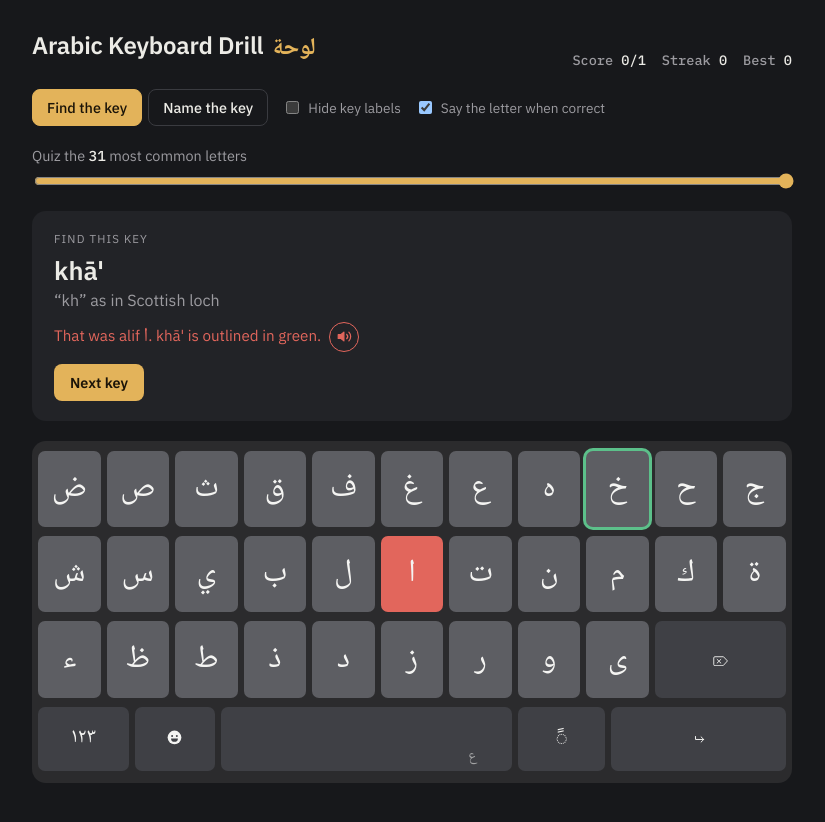
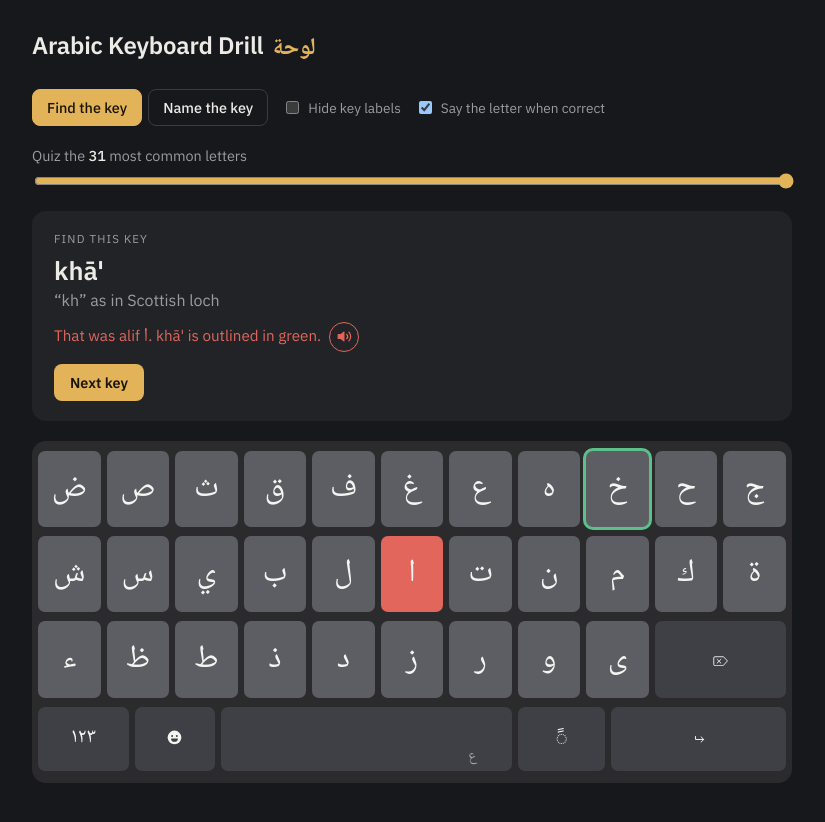
Before and after one commit to real-shafe/arabic-keyboard-drill, a website: page public/index.html in a window 1280 px wide. Both pictures are taken after a click on the element 640 px from the left and 552 px from the top of the page. Shown: the whole page, without its empty margins (228-1053 px from the left). Drawn offline with Linux system fonts and the light colour scheme.

Commit message:
Remove the score, streak and best counters
Co-Authored-By: Claude Opus 5.5 <noreply@anthropic.com>

```diff
--- a/public/index.html
+++ b/public/index.html
@@ -24,8 +24,6 @@ body{font-family:var(--ui);padding-left:max(16px,env(safe-area-inset-left,0px));
 header{display:flex;flex-wrap:wrap;align-items:end;justify-content:space-between;gap:12px}
 h1{font-size:1.5rem;margin:0;font-weight:600;letter-spacing:-.01em;text-wrap:balance}
 h1 span{font-family:var(--ar);color:var(--accent);font-weight:700;margin-inline-start:.35em}
-.stats{display:flex;gap:16px;font-family:var(--mono);font-size:.85rem;color:var(--muted);font-variant-numeric:tabular-nums}
-.stats b{color:var(--fg);font-weight:500}
 .modes{display:flex;gap:6px;flex-wrap:wrap}
 .modes button,.opt,.ghost{font:500 .9rem var(--ui);border-radius:8px;cursor:pointer;border:1px solid #3a3b40;background:transparent;color:var(--fg);padding:8px 14px}
 .modes button[aria-pressed="true"]{background:var(--accent);color:#1b1408;border-color:var(--accent)}
@@ -81,11 +79,6 @@ button:focus-visible{outline:2px solid var(--accent);outline-offset:2px}
   <header>
     <div>
       <h1>Arabic Keyboard Drill<span>لوحة</span></h1>
-    </div>
-    <div class="stats" aria-live="polite">
-      <div>Score <b id="score">0/0</b></div>
-      <div>Streak <b id="streak">0</b></div>
-      <div>Best <b id="best">0</b></div>
     </div>
   </header>
 
@@ -161,10 +154,10 @@ kb.innerHTML=rows.map(r=>`<div class="row">${r.map(k=>keyHTML(k)).join("")}</div
  `<div class="row bottom">${bottom.map(k=>keyHTML(k)).join("")}</div>`;
 const keyEl=id=>kb.querySelector(`[data-id="${id}"]`);
 
-let state={mode:"find",cur:null,locked:false,score:0,total:0,streak:0,best:0,missed:{}};
+let state={mode:"find",cur:null,locked:false,missed:{}};
 let savedLimit=31,savedSpeak=true;
-try{const s=JSON.parse(localStorage.getItem("akd")||"null");if(s){state.best=s.best||0;state.missed=s.missed||{};savedLimit=s.limit||31;savedSpeak=s.speak!==false}}catch(e){}
-function save(){try{localStorage.setItem("akd",JSON.stringify({best:state.best,missed:state.missed,limit,speak:$("speak").checked}))}catch(e){}}
+try{const s=JSON.parse(localStorage.getItem("akd")||"null");if(s){state.missed=s.missed||{};savedLimit=s.limit||31;savedSpeak=s.speak!==false}}catch(e){}
+function save(){try{localStorage.setItem("akd",JSON.stringify({missed:state.missed,limit,speak:$("speak").checked}))}catch(e){}}
 
 const $=id=>document.getElementById(id);
 let limit=31;
@@ -205,10 +198,9 @@ function glyphOf(k){return k.fn?"":` <span class="ar">${k.ch}</span>`}
 function answer(id,btn){
   if(state.locked)return;state.locked=true;
   const k=state.cur,ok=id===k.id;
-  state.total++;
-  if(ok){state.score++;state.streak++;state.best=Math.max(state.best,state.streak);
+  if(ok){
     if(state.missed[k.id]){state.missed[k.id]--;if(!state.missed[k.id])delete state.missed[k.id]}}
-  else{state.streak=0;state.missed[k.id]=(state.missed[k.id]||0)+1}
+  else{state.missed[k.id]=(state.missed[k.id]||0)+1}
   const fb=$("fb");
   if(state.mode==="find"){
     keyEl(id).classList.add(ok?"hit":"miss");
@@ -224,14 +216,11 @@ function answer(id,btn){
     fb.innerHTML=`<span>${state.mode==="find"?`That was ${g.name}${glyphOf(g)}. ${k.name} is outlined in green.`:`It's ${k.name}${glyphOf(k)}.`}</span>${sayButton(k)}`}
   const n=document.createElement("button");n.className="next";n.textContent="Next key";n.onclick=next;
   $("prompt").appendChild(n);n.focus({preventScroll:true});
-  render();save();
+  save();
 }
 kb.addEventListener("click",e=>{const b=e.target.closest(".k");if(!b||state.mode!=="find")return;answer(b.dataset.id)});
 document.addEventListener("keydown",e=>{if(e.key==="Enter"&&state.locked&&!e.target.closest("[data-say]")){e.preventDefault();next()}});
 
-function render(){
-  $("score").textContent=`${state.score}/${state.total}`;$("streak").textContent=state.streak;$("best").textContent=state.best;
-}
 function setMode(m){state.mode=m;$("m-find").setAttribute("aria-pressed",m==="find");$("m-name").setAttribute("aria-pressed",m==="name");next()}
 $("m-find").onclick=()=>setMode("find");$("m-name").onclick=()=>setMode("name");
 $("hide").onchange=e=>kb.querySelectorAll(".k").forEach(k=>k.classList.toggle("hidden-label",e.target.checked));
@@ -239,7 +228,7 @@ $("speak").checked=savedSpeak;$("speak").onchange=save;
 $("lim").oninput=e=>{limit=+e.target.value;applyLimit()};
 $("lim").onchange=()=>{save();next()};
 limit=savedLimit;$("lim").value=limit;applyLimit();
-render();next();
+next();
 </script>
 </body>
 </html>
```
